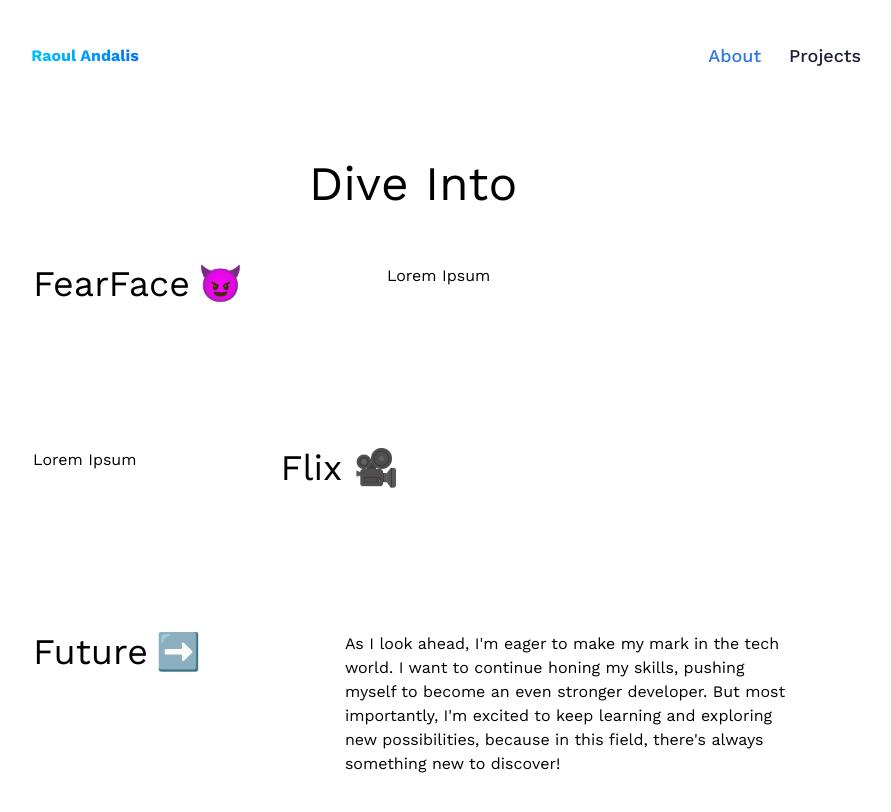
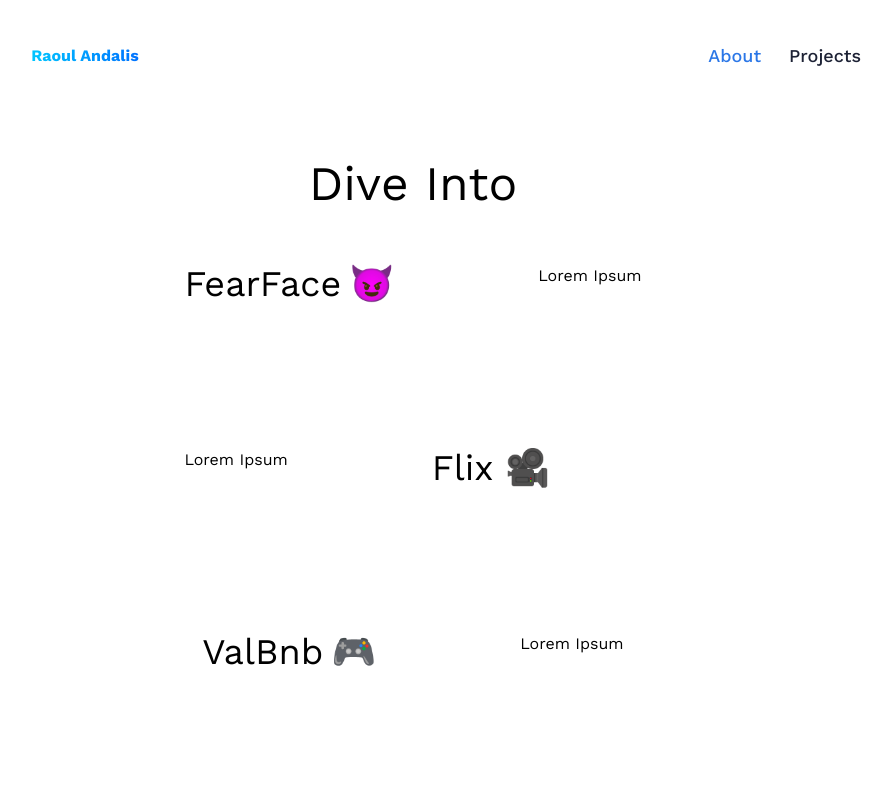
Before and after one commit to raoulandalis/Portfolio-2024, a React (Vite) app: page /projects in a window 1280 px wide. Shown: the top 812 px of the page, without its empty margins (227-1118 px from the left). Built offline with nearby package versions, Linux system fonts and the light colour scheme.

Commit message:
styled structure

```diff
--- a/src/pages/Projects.jsx
+++ b/src/pages/Projects.jsx
@@ -24,10 +24,10 @@ const Projects = () => {
         </section>
         <section className='flex flex-col md:flex-row justify-around'>
           <article className='flex flex-col md:flex-row gap-8 md:gap-36 items-center md:items-start'>
-            <h2 className='text-4xl flex items-center gap-2'>Future
-              <div>➡️</div>
+            <h2 className='text-4xl flex items-center gap-2'>ValBnb
+              <div>🎮</div>
             </h2>
-            <p className="max-w-md">As I look ahead, I'm eager to make my mark in the tech world. I want to continue honing my skills, pushing myself to become an even stronger developer. But most importantly, I'm excited to keep learning and exploring new possibilities, because in this field, there's always something new to discover!</p>
+            <p className="max-w-md">Lorem Ipsum</p>
           </article>
         </section>
       </div>
```
